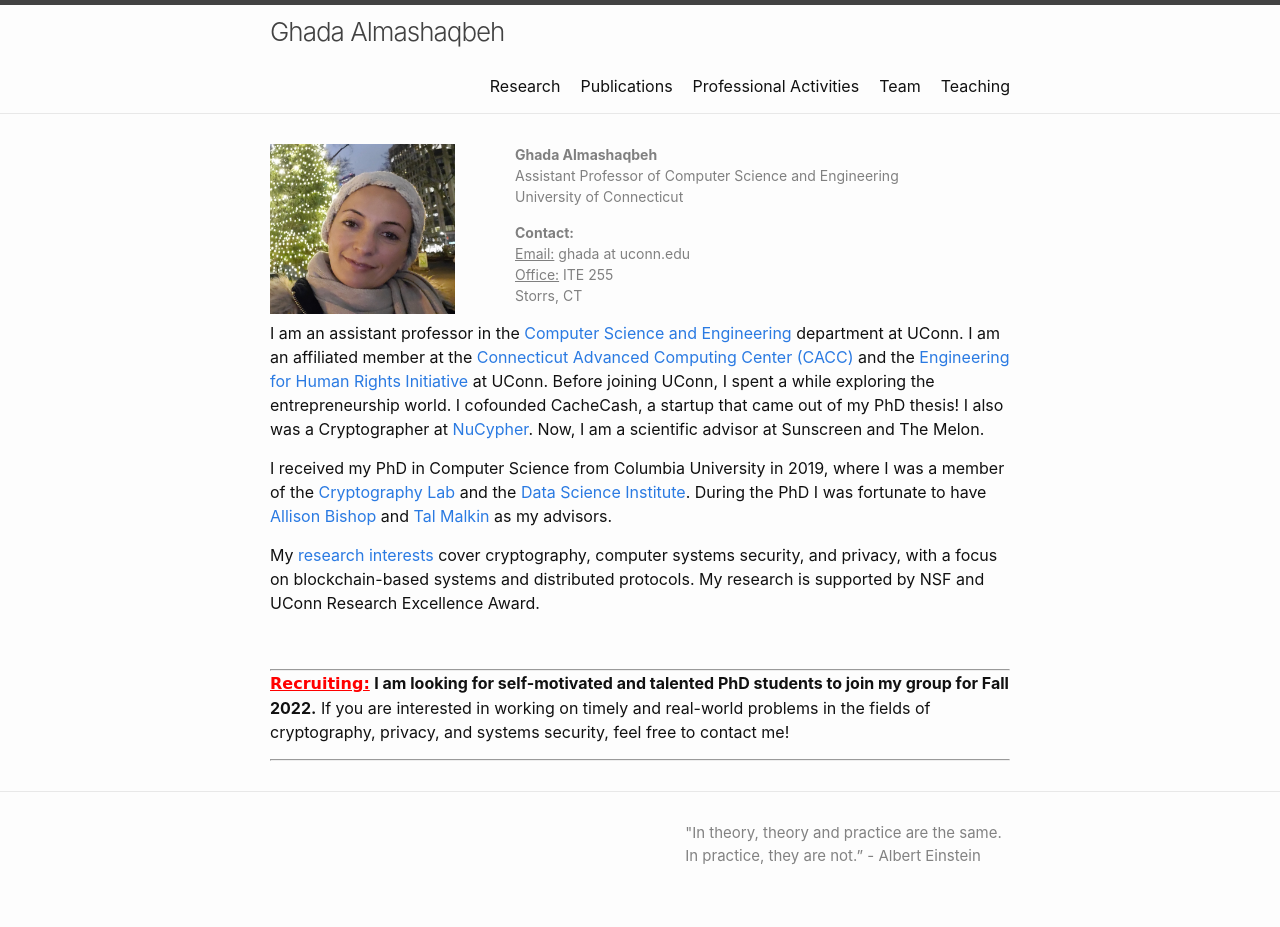
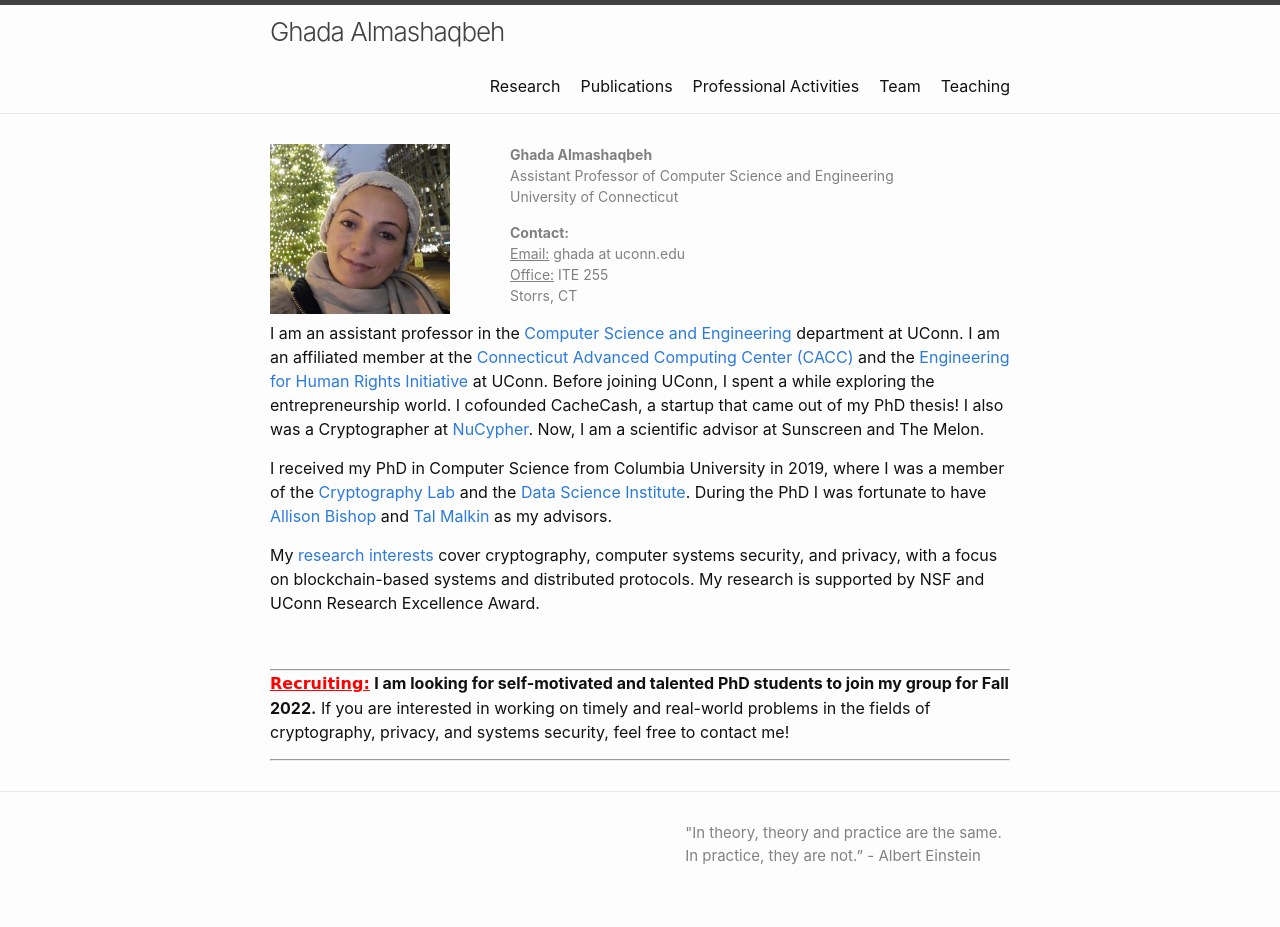
Before and after one commit to GhadaAlmashaqbeh/GhadaAlmashaqbeh.github.io, a Jekyll site: the page built from index.md, in a window 1280 px wide. Built offline with Jekyll 4.4.1, drawn with Linux system fonts in a browser that asks for light colours.

Commit message:
edit des

```diff
--- a/index.md
+++ b/index.md
@@ -5,7 +5,7 @@ layout: default
 <div class="grid">
     <div class="col-1-2">
        <div class="content">
-           <img style="float: left; margin-right: 60px;" src="images/ghada0.jpg" alt="myprofile" width="185" height="170">
+           <img style="float: left; margin-right: 60px;" src="images/ghada0.jpg" alt="myprofile" width="180" height="170">
        </div>
     </div>
     <div class="col-1-2">
```
